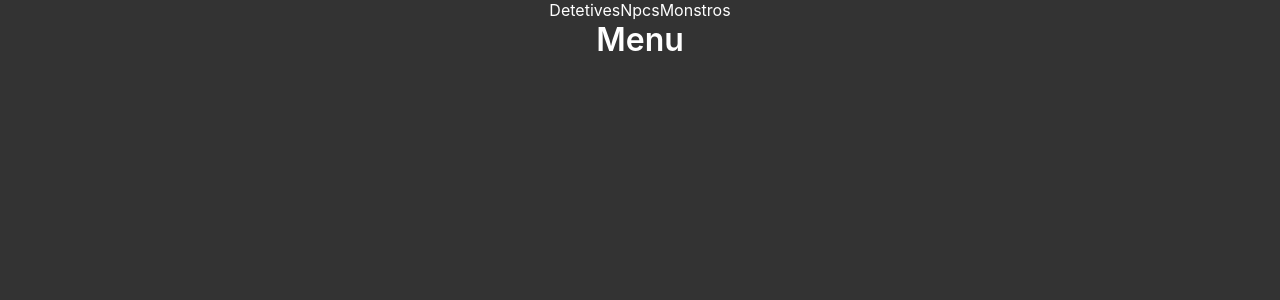
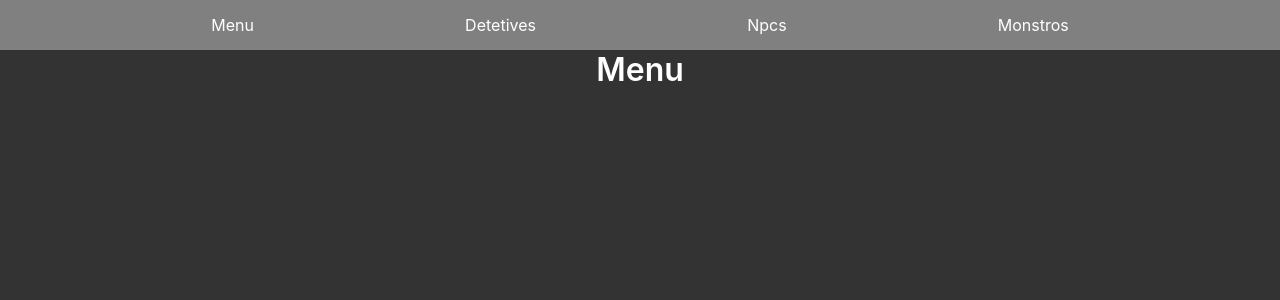
Before and after one commit to Flamel-Ferreira/Fichas-RPG, a React (Vite) app: page / in a window 1280 px wide. Shown: the top 300 px of the page. Built offline with nearby package versions, Linux system fonts and the light colour scheme.

Commit message:
Feat: Criação de Menu Básico

```diff
--- a/src/App.tsx
+++ b/src/App.tsx
@@ -1,19 +1,13 @@
-import { Link } from 'react-router-dom'
 import './App.css'
 import { RoutesPages } from './routes'
+import { MenuComponent } from './components/Menu'
 
 function App() {
 
   return (
     <>
-      <div>
-        <Link to='/detetives'>Detetives</Link>
-        <Link to='/npcs'>Npcs</Link>
-        <Link to='/monstros'>Monstros</Link>
-      </div>
+      <MenuComponent/>
       <RoutesPages/>
-
-
     </>
   )
 }
--- a/src/components/Menu/index.tsx
+++ b/src/components/Menu/index.tsx
@@ -1,9 +1,15 @@
-
+import { Link } from "react-router-dom"
+import { ContainerMenu } from "./style"
 
 export const MenuComponent = () => {
     return(
         <>
-            <h1>Menu</h1>
+            <ContainerMenu>
+                <Link to='/'>Menu</Link>
+                <Link to='/detetives'>Detetives</Link>
+                <Link to='/npcs'>Npcs</Link>
+                <Link to='/monstros'>Monstros</Link>
+            </ContainerMenu>
         </>
     )
 }
--- a/src/components/Menu/style.ts
+++ b/src/components/Menu/style.ts
@@ -0,0 +1,10 @@
+import styled from "styled-components";
+
+export const ContainerMenu = styled.div`
+    width: 100%;
+    height: 50px;
+    display: flex;
+    align-items: center;
+    justify-content: space-evenly;
+    background-color: gray;
+`
--- a/src/styles/globalStyle.ts
+++ b/src/styles/globalStyle.ts
@@ -5,7 +5,6 @@ export const GlocalStyle = createGlobalStyle`
         margin: 0;
         padding: 0;
         box-sizing: border-box;
-        background-color: #333333;
         color: white;
     }
 
@@ -16,6 +15,7 @@ export const GlocalStyle = createGlobalStyle`
     body {
         -webkit-font-smoothing: antialiased;
         overflow-x: hidden;
+        background-color: #333333;
     }
 
     h1, h2, h3, h4, h5, h6, strong {
```
